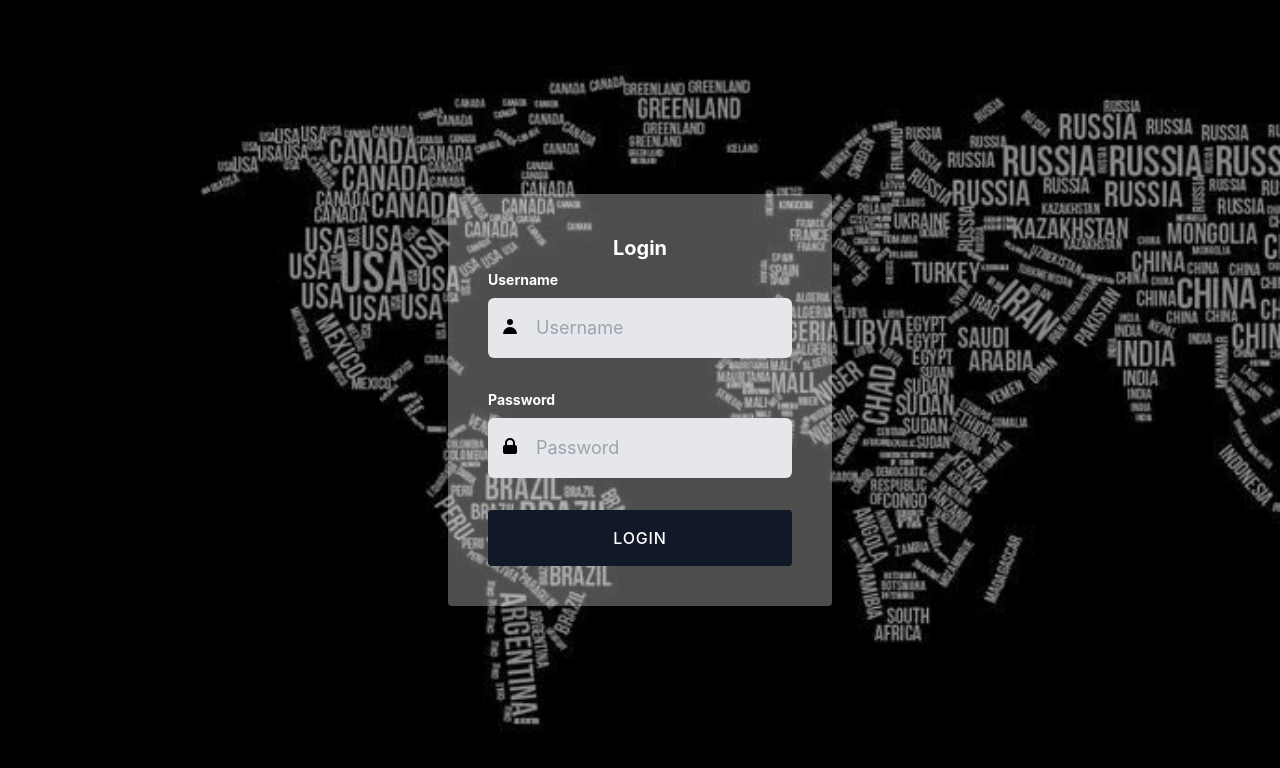
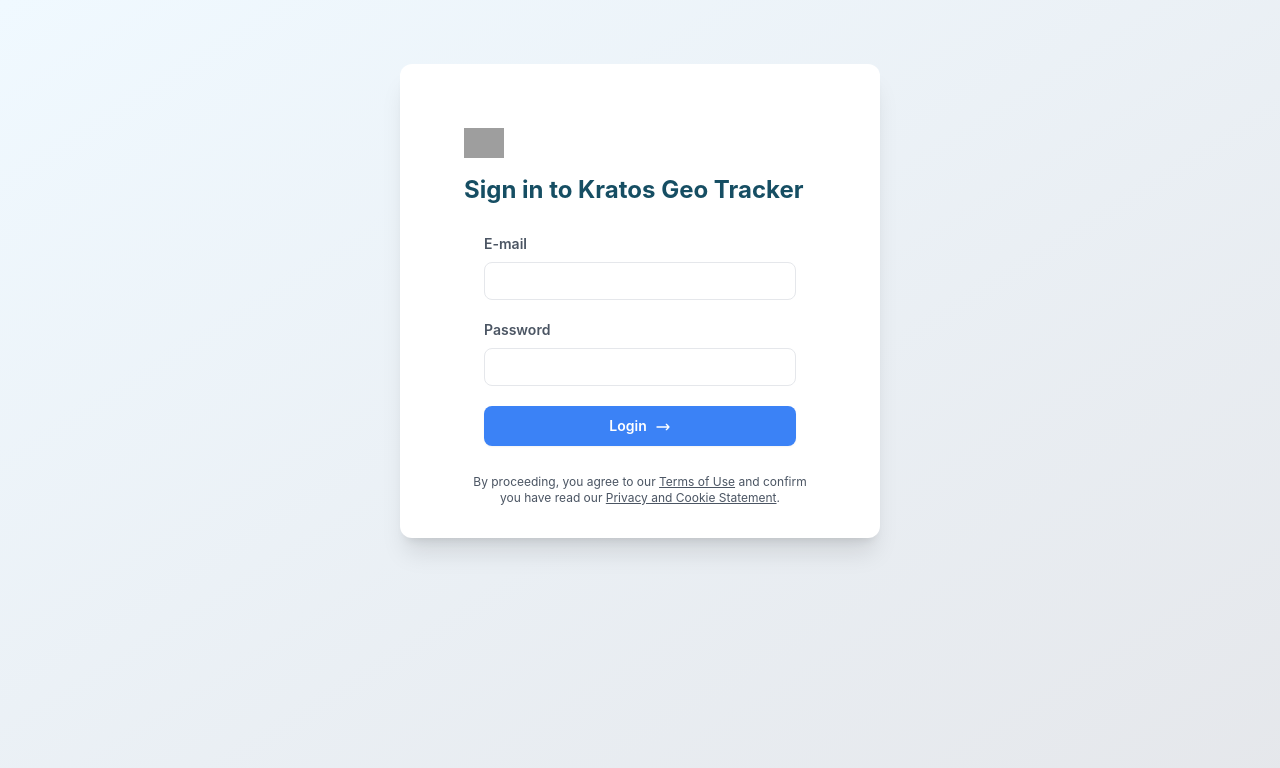
Before and after one commit to kratostk/report-map, a React (Create React App) app: page /login in a window 1280 px wide. Shown: the top 768 px of the page. Built offline with nearby package versions, Linux system fonts and the light colour scheme; grey boxes are pictures that could not be loaded.

Commit message:
Refactor: Login UI form

```diff
--- a/src/Views/Login.tsx
+++ b/src/Views/Login.tsx
@@ -1,56 +1,82 @@
-import React from 'react'
-import Loginlogo from '../Image/LoginLogo.png'
-import bgLogin from '../Image/bg1.png'
+import React from "react";
+import Loginlogo from "../Image/LoginLogo.png";
+import bgLogin from "../Image/bg1.png";
 
 function Login() {
   return (
-        <div className="bg-cover h-screen overflow-hidden flex items-center justify-center mx-auto" style={{ backgroundImage: `url(${bgLogin})` }}>
-            <form className="max-w-sm m-4 p-10 bg-white bg-opacity-30 rounded shadow-xl">
-                <div className='flex items-center justify-center'>
-                    <label className="block text-white text-xl text-center font-bold mb-2">
-                        Login
+    <div className="h-screen relative py-16 bg-gradient-to-br from-sky-50 to-gray-200">
+      <div className="relative container m-auto px-6 text-gray-500 md:px-12 xl:px-40">
+        <div className="m-auto md:w-8/12 lg:w-6/12 xl:w-6/12">
+          <div className="rounded-xl bg-white shadow-xl">
+            <div className="p-6 sm:p-16">
+              <div className="space-y-4">
+                <img
+                  src="https://tailus.io/sources/blocks/social/preview/images/icon.svg"
+                  loading="lazy"
+                  className="w-10"
+                  alt="tailus logo"
+                />
+                <h2 className="mb-8 text-2xl text-cyan-900 font-bold">
+                  Sign in to Kratos Geo Tracker
+                </h2>
+              </div>
+
+              <div className="px-5 py-7">
+                <label className="font-semibold text-sm text-gray-600 pb-1 block">
+                  E-mail
                 </label>
-                </div>
-                <div>
-                    <label className="block text-white text-sm font-bold mb-2">
-                        Username
-                    </label>
-                </div>
-                <div className="flex items-center text-lg mb-6 md:mb-8 ">
-                    <svg className="absolute ml-3" viewBox="0 0 24 24" width="24">
-                        <path d="M10 9a3 3 0 100-6 3 3 0 000 6zm-7 9a7 7 0 1114 0H3z" />
-                    </svg>
                 <input
                   type="text"
-                        id="username"
-                        className="bg-gray-200 pl-12 py-2 md:py-4 focus:outline-none w-full rounded-md required:border-red-500"
-                        placeholder="Username"
-                        required />
+                  className="border rounded-lg px-3 py-2 mt-1 mb-5 text-sm w-full"
+                />
+                <label className="font-semibold text-sm text-gray-600 pb-1 block">
+                  Password
+                </label>
+                <input
+                  type="password"
+                  className="border rounded-lg px-3 py-2 mt-1 mb-5 text-sm w-full"
+                />
+                <button
+                  type="button"
+                  className="transition duration-200 bg-blue-500 hover:bg-blue-600 focus:bg-blue-700 focus:shadow-sm focus:ring-4 focus:ring-blue-500 focus:ring-opacity-50 text-white w-full py-2.5 rounded-lg text-sm shadow-sm hover:shadow-md font-semibold text-center inline-block"
+                >
+                  <span className="inline-block mr-2">Login</span>
+                  <svg
+                    xmlns="http://www.w3.org/2000/svg"
+                    fill="none"
+                    viewBox="0 0 24 24"
+                    stroke="currentColor"
+                    className="w-4 h-4 inline-block"
+                  >
+                    <path
+                      stroke-linecap="round"
+                      stroke-linejoin="round"
+                      stroke-width="2"
+                      d="M17 8l4 4m0 0l-4 4m4-4H3"
+                    />
+                  </svg>
+                </button>
               </div>
 
-                <div>
-                    <label className="block text-white text-sm font-bold mb-2">
-                        Password
-                    </label>
+              <div className="space-y-4 text-gray-600 text-center sm:-mb-8">
+                <p className="text-xs">
+                  By proceeding, you agree to our{" "}
+                  <a href="#" className="underline">
+                    Terms of Use
+                  </a>{" "}
+                  and confirm you have read our{" "}
+                  <a href="#" className="underline">
+                    Privacy and Cookie Statement
+                  </a>
+                  .
+                </p>
               </div>
-                <div className="flex items-center text-lg mb-6 md:mb-8 ">
-                    <svg className="absolute ml-3" viewBox="0 0 24 24" width="24">
-                        <path fill-rule="evenodd" d="M5 9V7a5 5 0 0110 0v2a2 2 0 012 2v5a2 2 0 01-2 2H5a2 2 0 01-2-2v-5a2 2 0 012-2zm8-2v2H7V7a3 3 0 016 0z" clip-rule="evenodd" />
-                    </svg>
-                    <input
-                        type="password"
-                        id="password"
-                        className="bg-gray-200 pl-12 py-2 md:py-4 focus:outline-none w-full rounded-md required:border-red-500"
-                        placeholder="Password"
-                        required />
             </div>
-                <button className="tracking-wider bg-gray-900 hover:bg-gray-800 rounded font-medium p-2 md:p-4 text-white uppercase w-full">
-                    Login
-                </button>
-            </form>
           </div>
-
-    )
+        </div>
+      </div>
+    </div>
+  );
 }
 
-export default Login
+export default Login;
```
Lines whose indentation alone changed are shown as unchanged.
